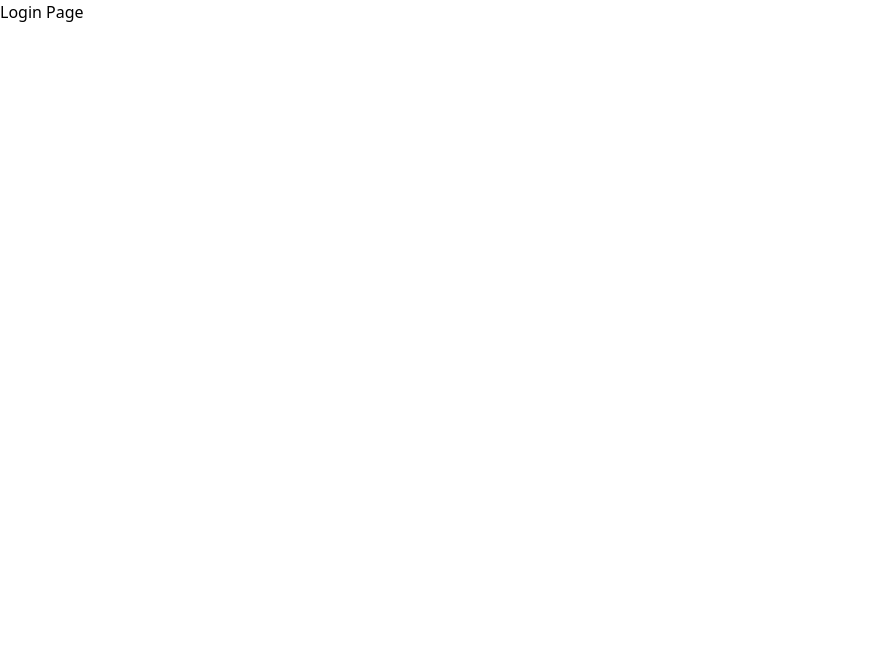
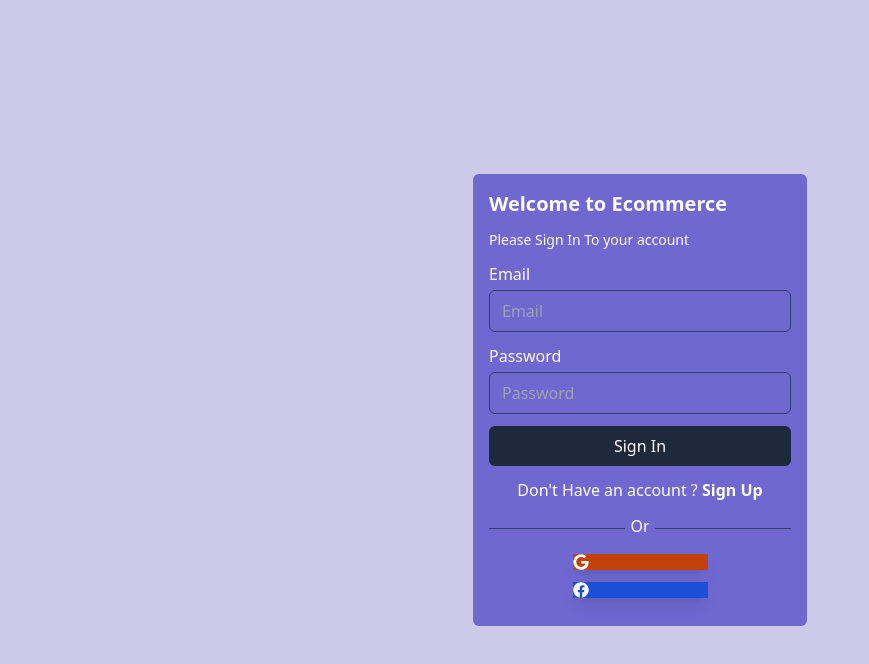
Before and after one commit to pranayaswani/multi-vendor-ecommerce, a React (Create React App) app: page /login in a window 1280 px wide. Shown: the top 664 px of the page, without its empty margins (0-869 px from the left). Built offline with nearby package versions, Linux system fonts and the light colour scheme.

Commit message:
Design For Login Page Implemented

```diff
--- a/src/views/auth/Login.jsx
+++ b/src/views/auth/Login.jsx
@@ -1,9 +1,78 @@
 import React from 'react'
+import { Link } from 'react-router-dom'
+import { FaGoogle } from 'react-icons/fa'
+import { FaFacebook } from 'react-icons/fa'
 
 const Login = () => {
   return (
     <div>
-      <h1>Login Page</h1>
+
+      <div className='min-w-screen min-h-screen bg-[#cdcae9] flex justify-center items-center'>
+        <div className='w-[350px] text-[#ffffff] p-2'>
+          <div className='bg-[#6f68d1] p-4 rounded-md'>
+            <h2 className='text-xl mb-3 font-bold'>Welcome to Ecommerce</h2>
+            <p className='text-sm mb-3 font-medium'>Please Sign In To your account</p>
+
+            <form action="">
+
+              <div className='flex flex-col w-full gap-1 mb-3'>
+                <label htmlFor="email">Email</label>
+                <input
+                  className='px-3 py-2 outline-none border border-slate-700 bg-transparent rounded-md'
+                  type="text"
+                  name='email'
+                  placeholder='Email'
+                  id='email'
+                  required
+                />
+              </div>
+
+              <div className='flex flex-col w-full gap-1 mb-3'>
+                <label htmlFor="password">Password</label>
+                <input
+                  className='px-3 py-2 outline-none border border-slate-700 bg-transparent rounded-md'
+                  type="text"
+                  name='password'
+                  placeholder='Password'
+                  id='password'
+                  required
+                />
+              </div>
+
+
+
+              <button className='bg-slate-800 w-full hover:shadow-blue-300 hover:shadow-lg text-white rounded-md px-7 py-2 mb-3'>
+                Sign In
+              </button>
+
+              <div className='flex items-center mb-3 gap-3 justify-center'>
+                <p>Don't Have an account ? <Link className='font-bold' to="/register">Sign Up</Link></p>
+              </div>
+
+              <div className='w-full flex justify-center items-center mb-3'>
+                <div className='w-[45%] bg-slate-700 h-[1px]'></div>
+                <div className='w-[10%] flex justify-center items-center'>
+                  <span className='pb-1'>Or</span>
+                </div>
+                <div className='w-[45%] bg-slate-700 h-[1px]'></div>
+              </div>
+
+              <div className='flex justify-center items-center gap-3 mb-3'>
+                <div className='w-[135px] h[35px] flexrounded-md bg-orange-700 shadow-lg hover:shadow-orange-700/50 justify-center cursor-pointer items-center overflow-hidden'>
+                  <span><FaGoogle /></span>
+                </div>
+              </div>
+
+              <div className='flex justify-center items-center gap-3 mb-3'>
+                <div className='w-[135px] h[35px] flexrounded-md bg-blue-700 shadow-lg hover:shadow-blue-700/50 justify-center cursor-pointer items-center overflow-hidden'>
+                  <span><FaFacebook /></span>
+                </div>
+              </div>
+
+            </form>
+          </div>
+        </div>
+      </div>
     </div>
   )
 }
```
